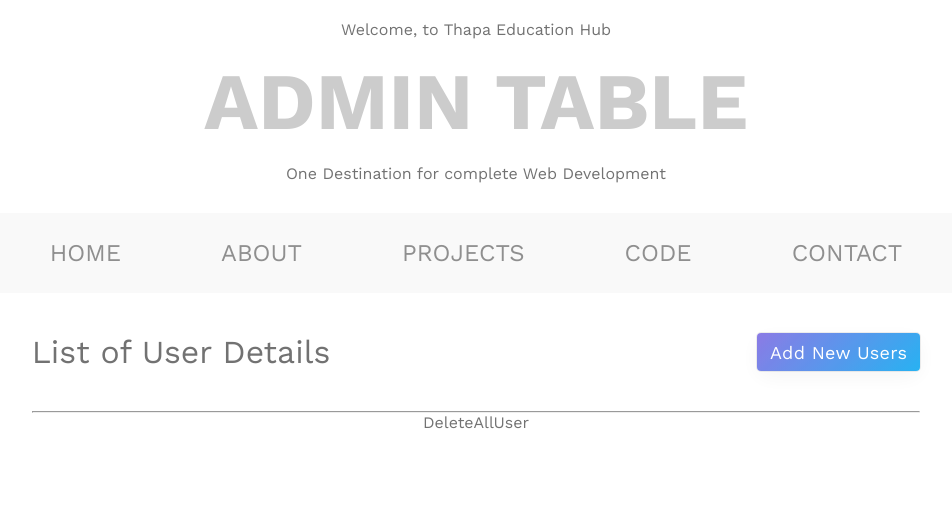
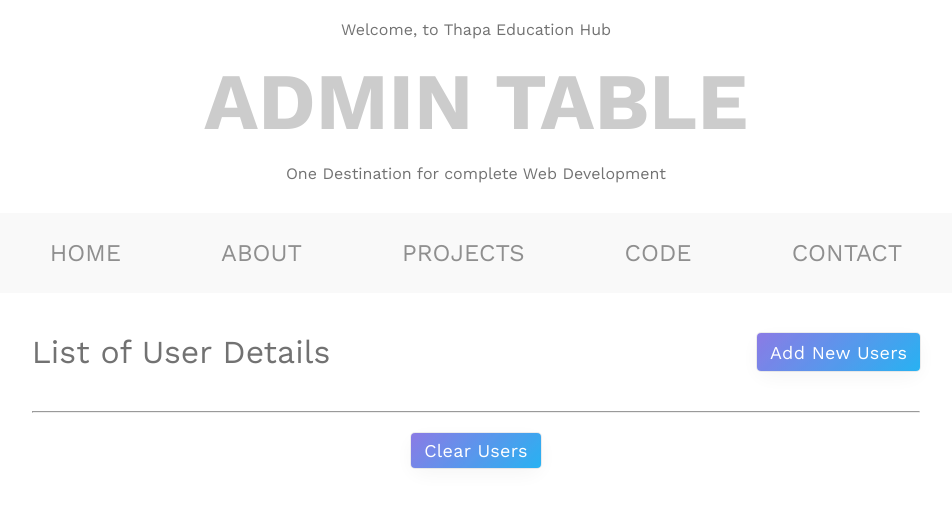
Before and after one commit to Rithick69/Redux-Tutorials, a React (Create React App) app: page /contact in a window 1280 px wide. Shown: the top 508 px of the page, without its empty margins (164-1116 px from the left). Built offline with nearby package versions, Linux system fonts and the light colour scheme; what chance would draw is missing.

Commit message:
Defined reducers for Delete operations i.e remove a User and clearing all data from state.

```diff
--- a/src/components/admin_user_table/reusables/DeleteAllUser.jsx
+++ b/src/components/admin_user_table/reusables/DeleteAllUser.jsx
@@ -1,7 +1,29 @@
 import React from 'react';
+import { clearAll } from '../../../store_TK/slices/UserSlice';
+import { useDispatch } from 'react-redux';
+import { styled } from 'styled-components';
 
 const DeleteAllUser = () => {
-	return <div>DeleteAllUser</div>;
+	const dispatch = useDispatch();
+
+	const deleteAll = () => {
+		dispatch(clearAll());
+	};
+	return (
+		<Wrapper>
+			<button className="btn clear-btn" onClick={deleteAll}>
+				clear users
+			</button>
+		</Wrapper>
+	);
 };
 
+const Wrapper = styled.section`
+	.clear-btn {
+		text-transform: capitalize;
+		background-color: #db338a;
+		margin-top: 2rem;
+	}
+`;
+
 export default DeleteAllUser;
--- a/src/components/admin_user_table/reusables/DisplayUserData.jsx
+++ b/src/components/admin_user_table/reusables/DisplayUserData.jsx
@@ -1,6 +1,8 @@
 import React from 'react';
-import { useSelector } from 'react-redux';
+import { useDispatch, useSelector } from 'react-redux';
 import { styled } from 'styled-components';
+import { MdDeleteForever } from 'react-icons/md';
+import { removeUser } from '../../../store_TK/slices/UserSlice';
 
 const DisplayUserData = () => {
 	// Here the param store represents the complete store data.
@@ -9,12 +11,22 @@ const DisplayUserData = () => {
 		return store.users;
 	});
 
-	console.log(data);
+	const dispatch = useDispatch();
 
+	const deleteUser = (id) => {
+		dispatch(removeUser(id));
+	};
 	return (
 		<Wrapper>
 			{data.map((user, id) => {
-				return <li key={id}>{user}</li>;
+				return (
+					<li key={id}>
+						{user}
+						<button className="btn-delete" onClick={() => deleteUser(id)}>
+							<MdDeleteForever className="delete-icon" />
+						</button>
+					</li>
+				);
 			})}
 		</Wrapper>
 	);
--- a/src/store_TK/slices/UserSlice.jsx
+++ b/src/store_TK/slices/UserSlice.jsx
@@ -4,17 +4,26 @@ const userSlice = createSlice({
 	name: 'user',
 	initialState: [],
 	reducers: {
+		// Redux Toolkit provides us with Immer.
+		// Immer is a package that allows us to work with immutable state in
+		// more convenient way.
 		addUser(state, action) {
 			state.push(action.payload);
 		},
-		removeUser(state, action) {},
-		clearAll(state, action) {},
+		removeUser(state, action) {
+			state.splice(action.payload, 1);
+		},
+		clearAll() {
+			// We don't want to assign [] to state we want to empty the initial
+			// state that's why we must return [] and not state = [].
+			return [];
+		},
 	},
 });
 
 // We need to export action creators to be able to dispatch data to
 // the required reducers
 
-export const { addUser } = userSlice.actions;
+export const { addUser, removeUser, clearAll } = userSlice.actions;
 
 export default userSlice.reducer;
```
